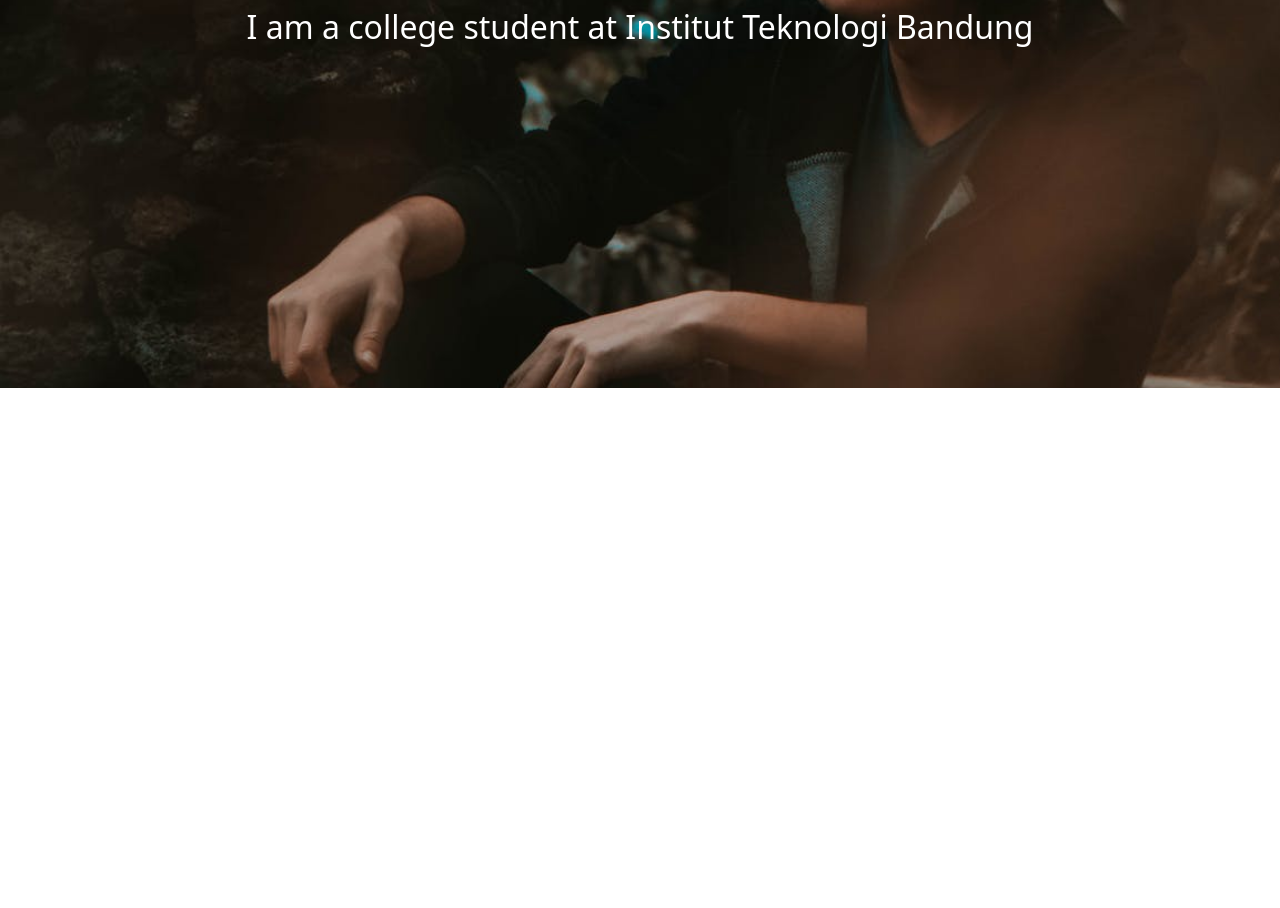
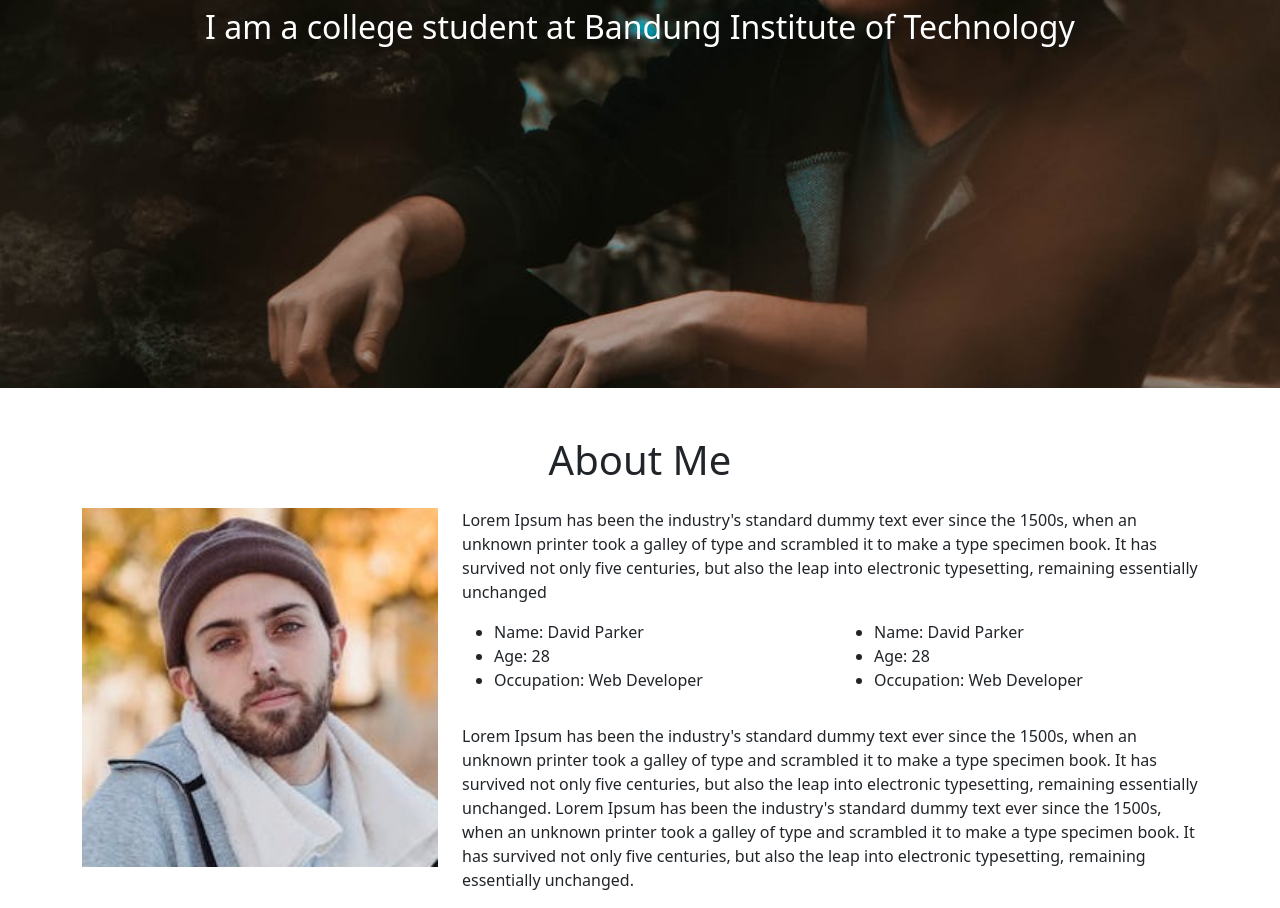
Before and after one commit to karlsenab7/portfolio, a plain HTML site: page index.html in a window 1280 px wide. Shown: the part 412-1320 px from the top of the page. Before the commit the page ends 800 px from the top, so only its background shows below. Drawn offline with nearby package versions, Linux system fonts and the light colour scheme.

Commit message:
add about section

```diff
--- a/index.html
+++ b/index.html
@@ -7,6 +7,7 @@
     <meta name="viewport" content="width=device-width, initial-scale=1.0">
     <title>Portfolio Website-Karlsen</title>
 
+    <!-- css -->
     <link rel="stylesheet" href="style/style.css">
     <!-- bootstrap CDN -->
     <link href=" https://cdn.jsdelivr.net/npm/bootstrap@5.1.3/dist/css/bootstrap.min.css" rel="stylesheet">
@@ -54,11 +55,51 @@
             <div class="row">
                 <div class="col-lg-12 col-md-12 col-sm-12 col-xs-12 hero-text">
                     <h2 class="hero_title">Hi, it's me Karlsen</h2>
-                    <p class="hero_desc">I am a college student at Institut Teknologi Bandung</p>
+                    <p class="hero_desc">I am a college student at Bandung Institute of Technology</p>
                 </div>
             </div>
         </div>
     </section>
+
+    <!-- about section-->
+    <section id="about">
+        <div class="container mt-4 pt-4">
+            <h1 class="text-center">About Me</h1>
+            <div class="row mt-4">
+                <div class="col-lg-4">
+                    <img src="images/about.jpeg" class= "imageAboutPage" alt="About Me">
+                </div>
+
+                <div class="col-lg-8">
+                    <p> Lorem Ipsum has been the industry's standard dummy text ever since the 1500s, when an unknown printer took a galley of type and scrambled it to make a type specimen book. It has survived not only five centuries, but also the leap into electronic typesetting, remaining essentially unchanged
+
+                    </p>
+                    <div class="row mt-3">
+                        <div class="col-md-6">
+                            <ul>
+                                <li>Name: David Parker</li>
+                                <li>Age: 28</li>
+                                <li>Occupation: Web Developer</li>
+
+                            </ul>
+                        </div>
+                        <div class="col-md-6">
+                            <ul>
+                                <li>Name: David Parker</li>
+                                <li>Age: 28</li>
+                                <li>Occupation: Web Developer</li>
+
+                            </ul>
+                        </div>
+                    </div>
+                    <div class="row mt-3">
+                        <p> Lorem Ipsum has been the industry's standard dummy text ever since the 1500s, when an unknown printer took a galley of type and scrambled it to make a type specimen book. It has survived not only five centuries, but also the leap into electronic typesetting, remaining essentially unchanged.
+                            Lorem Ipsum has been the industry's standard dummy text ever since the 1500s, when an unknown printer took a galley of type and scrambled it to make a type specimen book. It has survived not only five centuries, but also the leap into electronic typesetting, remaining essentially unchanged.
+                        </p>
+                    </div>
+                </div>
+            </div>
+    </section>
 </body>
 
 </html>
--- a/style/style.css
+++ b/style/style.css
@@ -20,3 +20,8 @@
     transform: translate(-50%, -50%);
     color: white;
 }
+
+/* about section image css */
+.imageAboutPage {
+    width: 100%;
+}
```
Also changed, not shown: images/about.jpeg (added), images/portfolioImage1.jpg (added), images/portfolioImage2.jpg (added), images/portfolioImage3.jpg (added), images/portfolioImage4.jpg (added).
